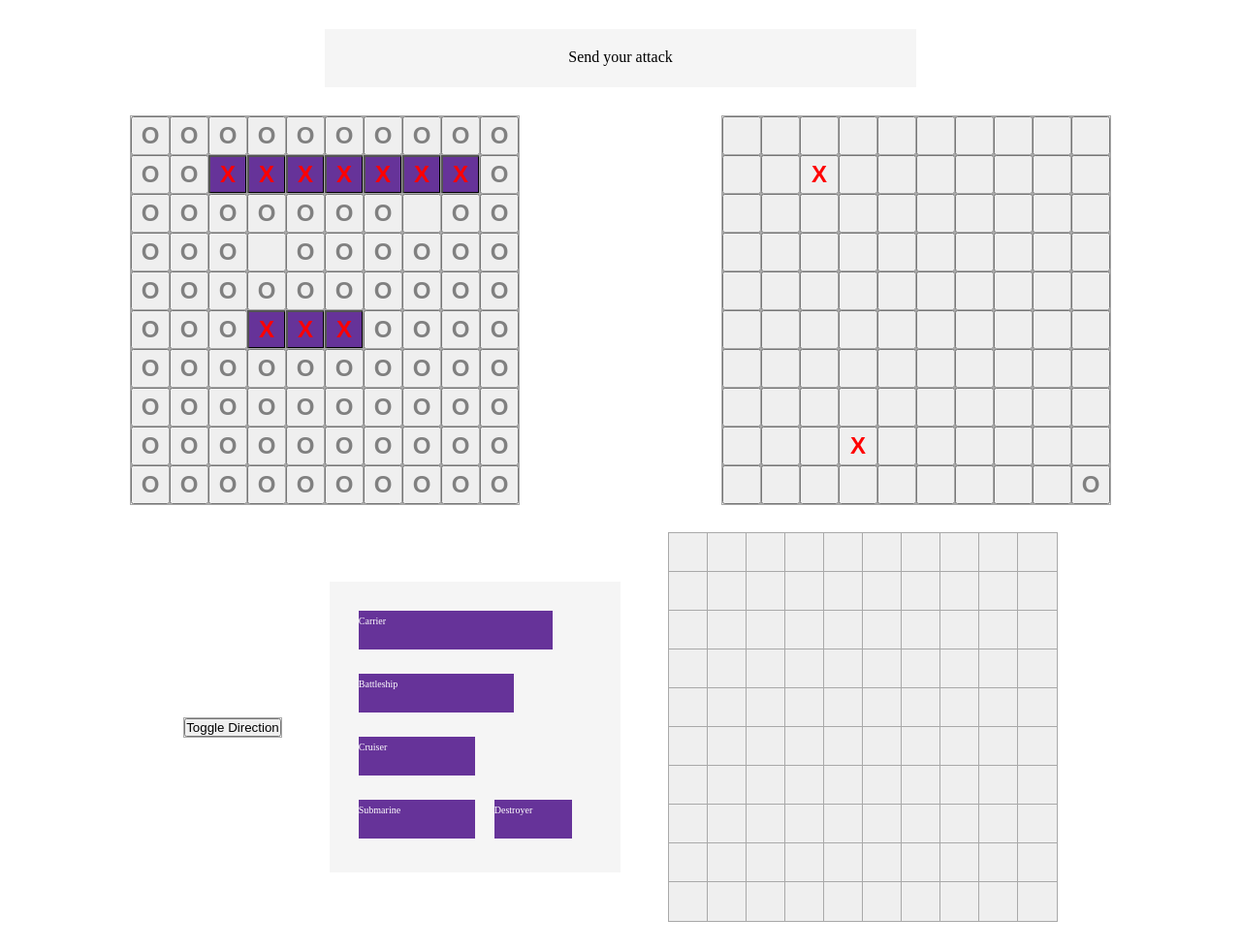
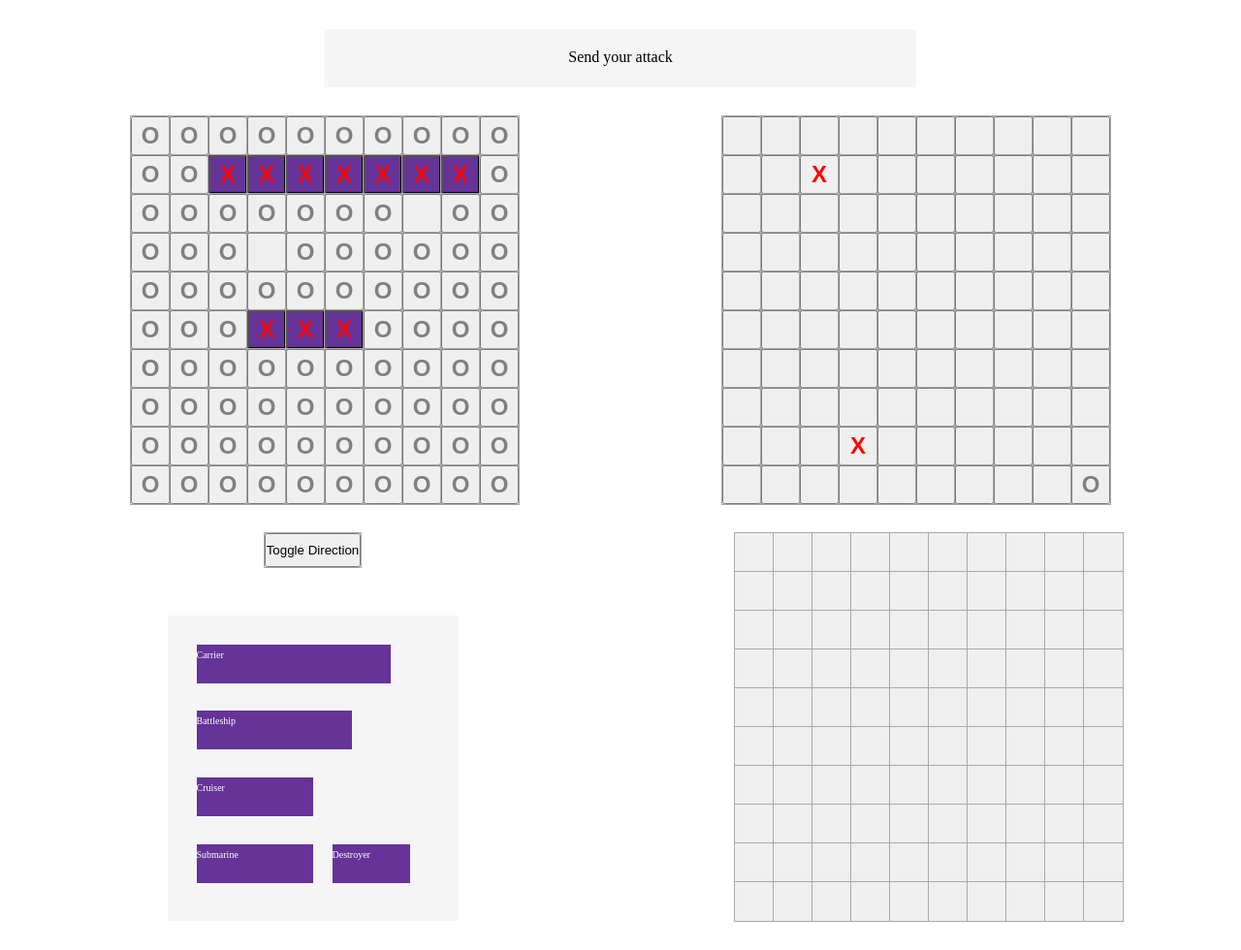
Before and after one commit to strallia/battleship, a website built with webpack: page src/template.html in a window 1280 px wide. Shown: the whole page at 97% size. Built offline with nearby package versions, Linux system fonts and the light colour scheme.

Commit message:
style: Change layout of place-ships screen

```diff
--- a/src/styles.css
+++ b/src/styles.css
@@ -61,13 +61,18 @@ button.miss::before {
 }
 
 .place-ships-screen {
-  display: flex;
-  justify-content: center;
+  width: 100%;
+
+  display: grid;
+  grid-template-columns: 1fr 1fr;
   gap: 50px;
-  align-items: center;
+  justify-items: center;
 }
 
 .place-ships.board {
+  grid-column: 2/3;
+  grid-row: 1/3;
+
   display: flex;
   flex-wrap: wrap;
   width: 400px;
```
